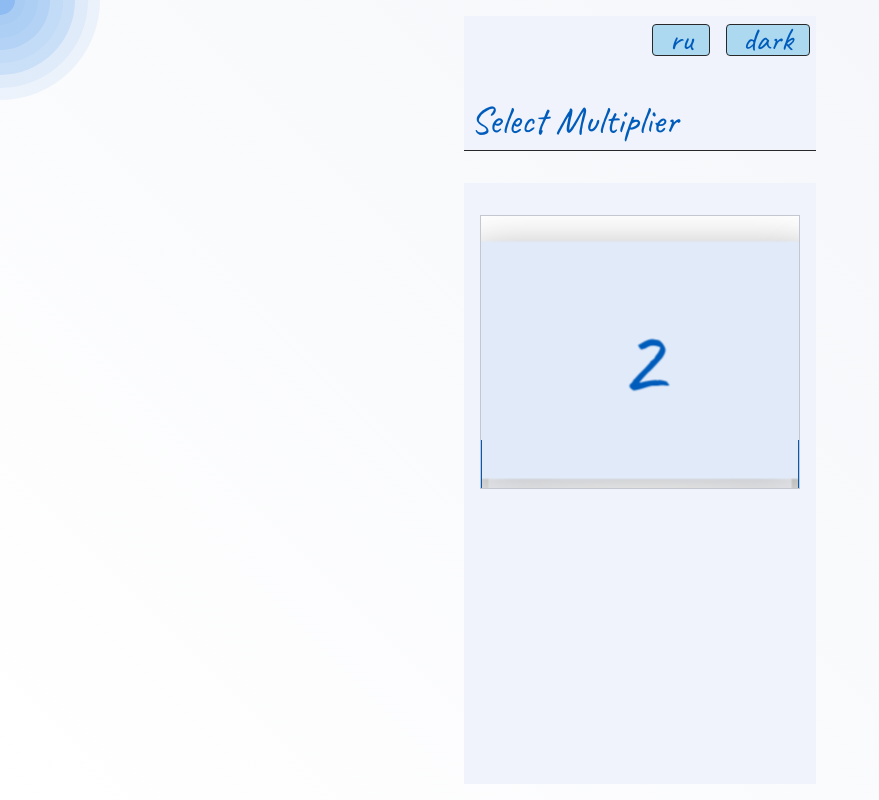
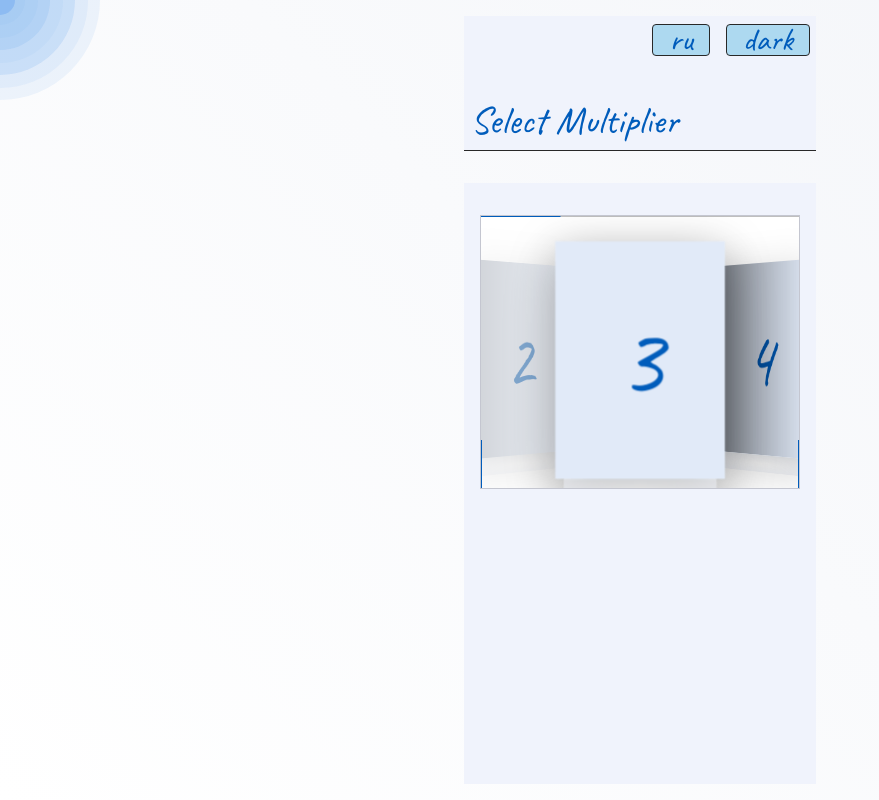
Before and after one commit to IakovlevDmitrii/multiplication-table, a React (Create React App) app: page / in a window 1280 px wide. Shown: the whole page, without its empty margins (0-879 px from the left). Built offline with nearby package versions, Linux system fonts and the light colour scheme.

Commit message:
add swiper Container to Select Multiplier Page

```diff
--- a/src/components/pages/selectMultiplierPage/SelectMultiplierPage.module.scss
+++ b/src/components/pages/selectMultiplierPage/SelectMultiplierPage.module.scss
@@ -11,12 +11,13 @@
 
 	article {
 		width: 100%;
-		border: 1px solid var(--color-outline-variant);
-		background: var(--color-surface);
 	}
 
 	.swiperContainer {
 		position: relative;
+		width: 100%;
+		border: 1px solid var(--color-outline-variant);
+		background: var(--color-surface);
 	}
 
 	:global {
--- a/src/components/pages/selectMultiplierPage/SelectMultiplierPage.tsx
+++ b/src/components/pages/selectMultiplierPage/SelectMultiplierPage.tsx
@@ -9,7 +9,7 @@ import { clearMultiplicationEquation, changeSubjectOfRepetition_multiplication }
 import { createArrayRange } from "../../../utils";
 import { MATH_CONFIG } from "../../../utils/config";
 import locales from "../../../features/locales";
-import { swiperParams } from "../../../utils/swiper-params";
+import SWIPER_PARAMS from "../../../utils/swiper-params";
 import 'swiper/scss';
 import 'swiper/scss/autoplay';
 import 'swiper/scss/effect-coverflow';
@@ -49,7 +49,7 @@ const SelectMultiplierPage: FC = (): JSX.Element => {
 			<article>
 				<div className={styles.swiperContainer}>
 					<Swiper
-						{...swiperParams}
+						{...SWIPER_PARAMS.SELECT_MULTIPLIER}
 						modules={[
 							Autoplay,
 							EffectCoverflow,
```
